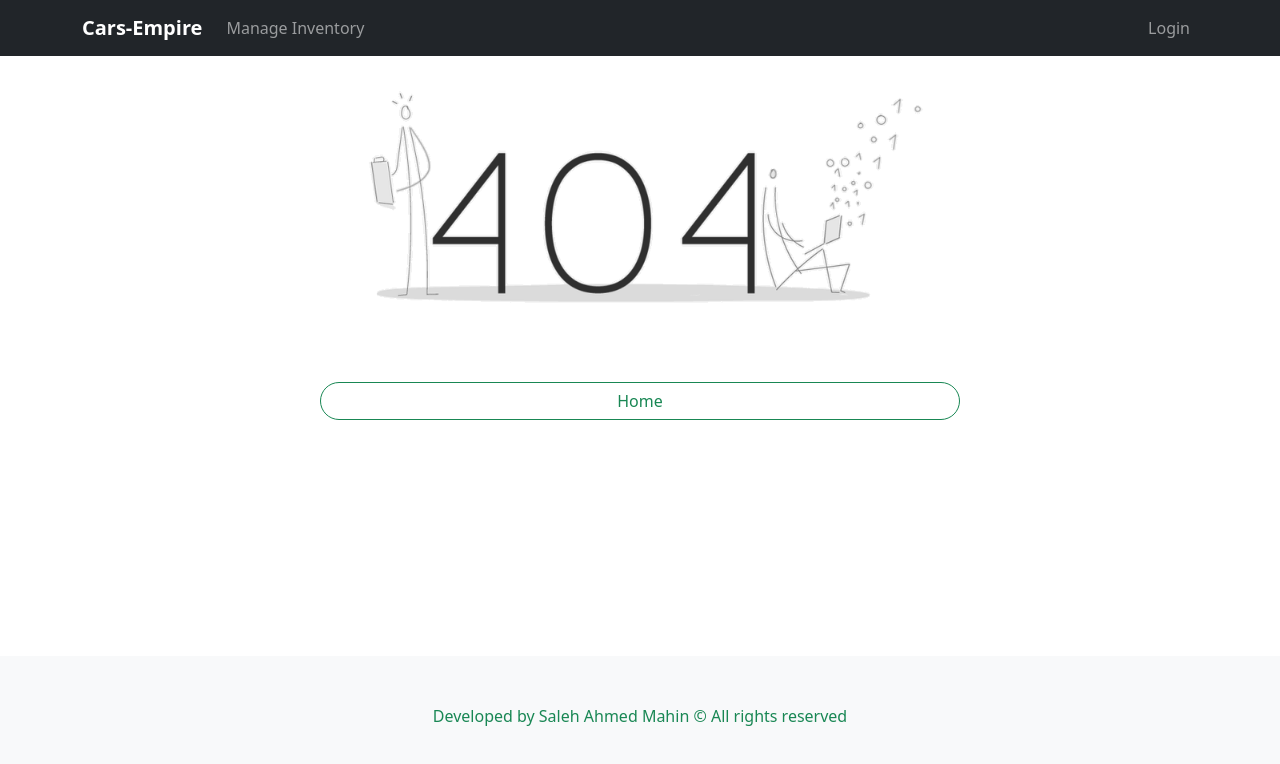
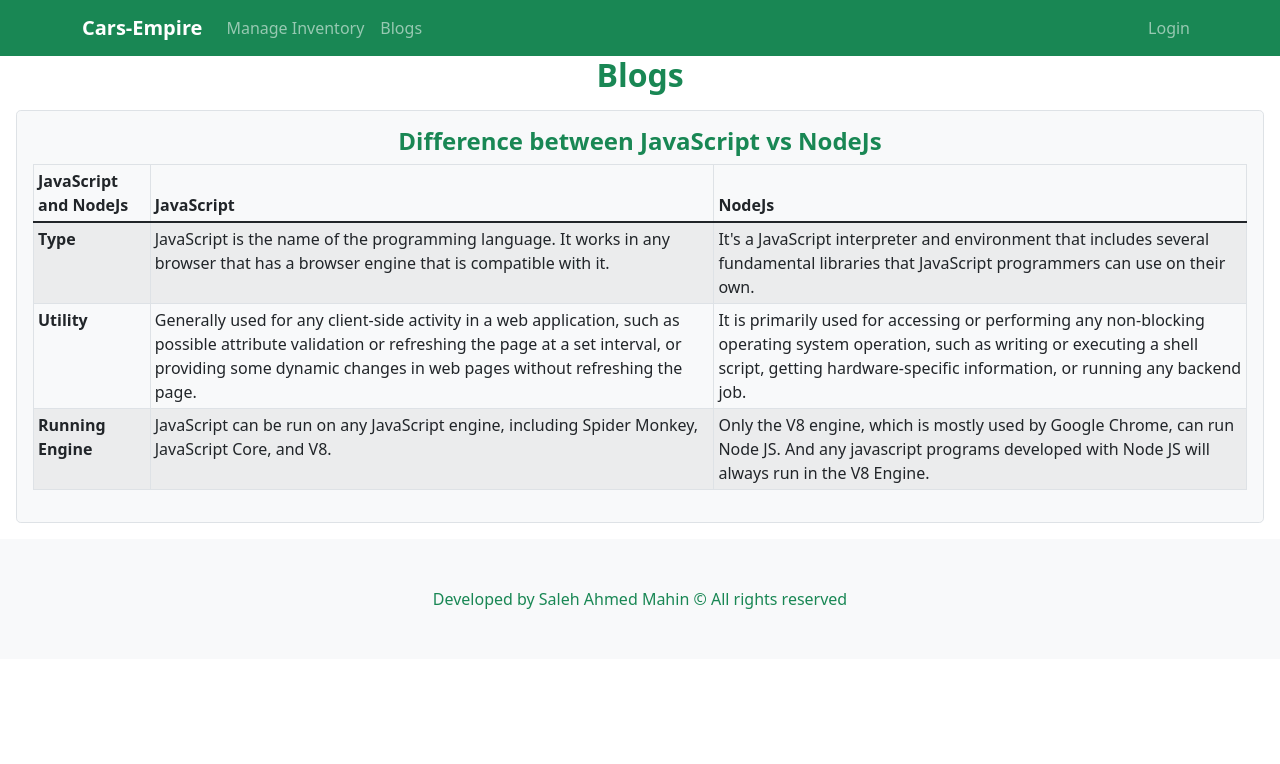
Before and after one commit to SalehAhmed19/cars-empire-client-side-repo, a React (Create React App) app: page /blogs in a window 1280 px wide. Shown: the top 764 px of the page. Built offline with nearby package versions, Linux system fonts and the light colour scheme; no server answers.

Commit message:
displayName showed

```diff
--- a/src/App.js
+++ b/src/App.js
@@ -13,6 +13,7 @@ import "react-toastify/dist/ReactToastify.css";
 import AddNewItem from "./Pages/AddNewItem/AddNewItem";
 import MyItems from "./Pages/MyItems/MyItems";
 import NotFound from "./Pages/NotFound/NotFound";
+import Blogs from "./Pages/Blogs/Blogs";
 
 function App() {
   return (
@@ -45,6 +46,7 @@ function App() {
           }
         ></Route>
         <Route path="/my-items" element={<MyItems />}></Route>
+        <Route path="/blogs" element={<Blogs />}></Route>
         <Route path="/login" element={<Login />}></Route>
         <Route path="/registration" element={<Registration />}></Route>
         <Route path="*" element={<NotFound />}></Route>
--- /dev/null
+++ b/src/Pages/Blogs/Blogs.jsx
@@ -0,0 +1,70 @@
+import React from "react";
+import { Table } from "react-bootstrap";
+
+const Blogs = () => {
+  return (
+    <div>
+      <h2 className="text-center text-success fw-bold">Blogs</h2>
+      <div className="bg-light p-3 border rounded-3 m-3">
+        <h4 className="fw-bold text-center text-success">
+          Difference between JavaScript vs NodeJs
+        </h4>
+        <div>
+          <Table striped bordered hover responsive size="sm">
+            <thead>
+              <tr>
+                <th>JavaScript and NodeJs</th>
+                <th>JavaScript</th>
+                <th>NodeJs</th>
+              </tr>
+            </thead>
+            <tbody>
+              <tr>
+                <th>Type</th>
+                <td>
+                  JavaScript is the name of the programming language. It works
+                  in any browser that has a browser engine that is compatible
+                  with it.
+                </td>
+                <td>
+                  It's a JavaScript interpreter and environment that includes
+                  several fundamental libraries that JavaScript programmers can
+                  use on their own.
+                </td>
+              </tr>
+              <tr>
+                <th>Utility</th>
+                <td>
+                  Generally used for any client-side activity in a web
+                  application, such as possible attribute validation or
+                  refreshing the page at a set interval, or providing some
+                  dynamic changes in web pages without refreshing the page.
+                </td>
+                <td>
+                  It is primarily used for accessing or performing any
+                  non-blocking operating system operation, such as writing or
+                  executing a shell script, getting hardware-specific
+                  information, or running any backend job.
+                </td>
+              </tr>
+              <tr>
+                <th>Running Engine</th>
+                <td>
+                  JavaScript can be run on any JavaScript engine, including
+                  Spider Monkey, JavaScript Core, and V8.
+                </td>
+                <td>
+                  Only the V8 engine, which is mostly used by Google Chrome, can
+                  run Node JS. And any javascript programs developed with Node
+                  JS will always run in the V8 Engine.
+                </td>
+              </tr>
+            </tbody>
+          </Table>
+        </div>
+      </div>
+    </div>
+  );
+};
+
+export default Blogs;
--- a/src/Shared/Header/Header.jsx
+++ b/src/Shared/Header/Header.jsx
@@ -12,7 +12,7 @@ const Header = () => {
   };
   return (
     <nav>
-      <Navbar collapseOnSelect expand="lg" bg="dark" variant="dark">
+      <Navbar collapseOnSelect expand="lg" bg="success" variant="dark">
         <Container>
           <Navbar.Brand className="fw-bold" as={Link} to="/">
             Cars-Empire
@@ -22,6 +22,9 @@ const Header = () => {
             <Nav className="me-auto">
               <Nav.Link as={Link} to="/inventory">
                 Manage Inventory
+              </Nav.Link>
+              <Nav.Link as={Link} to="/blogs">
+                Blogs
               </Nav.Link>
               {user && (
                 <>
```
